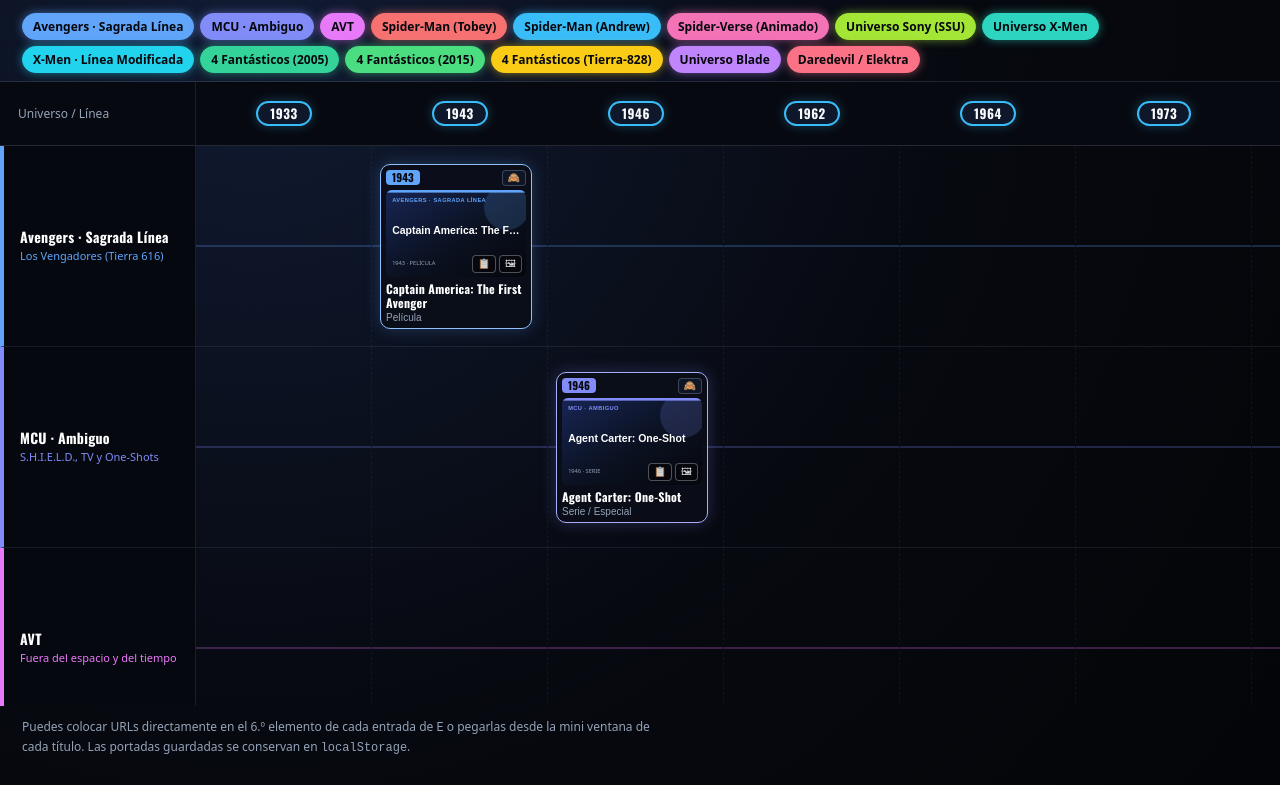
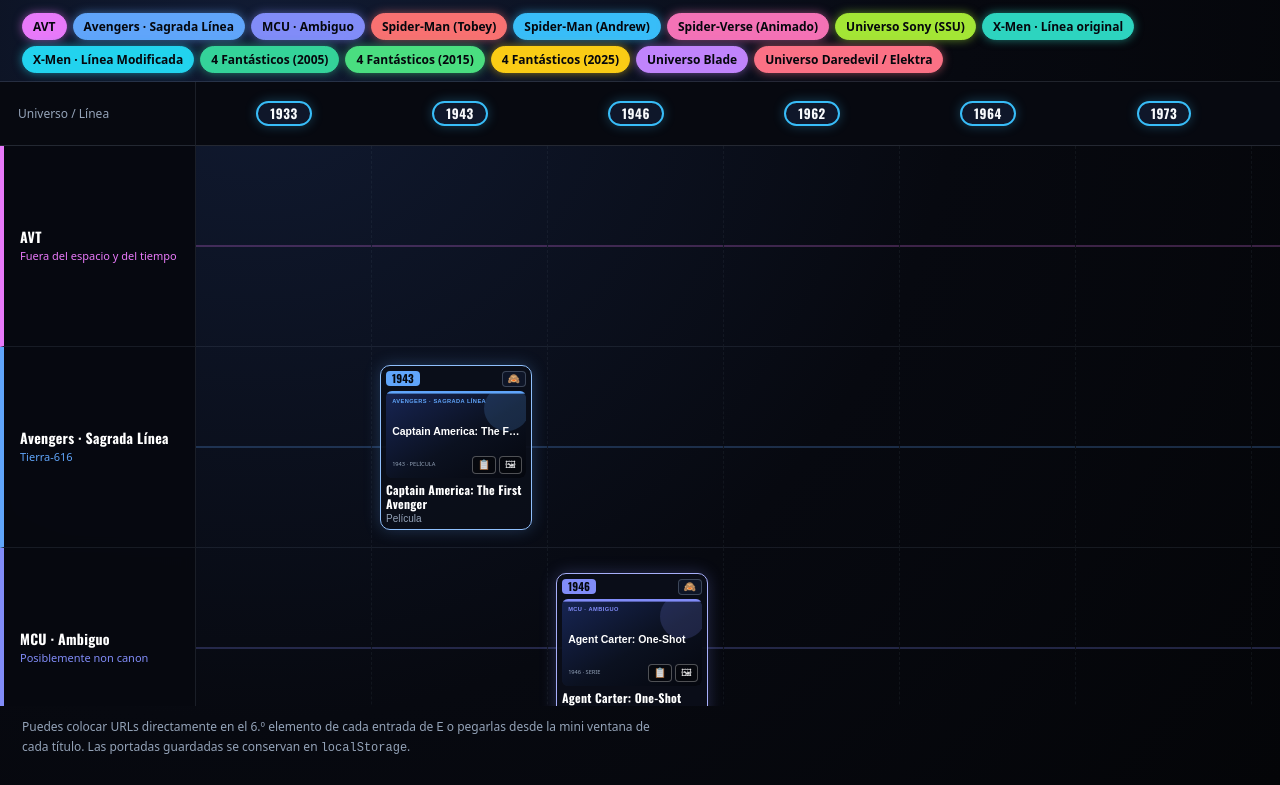
Before and after one commit to JSantos0308/UCM, a plain HTML site: page index.html in a window 1280 px wide. Shown: the part 120-905 px from the top of the page. Drawn offline with nearby package versions, Linux system fonts and the light colour scheme.

Commit message:
Update index.html

```diff
--- a/index.html
+++ b/index.html
@@ -476,20 +476,20 @@ const STORAGE_KEY = "marvel_multiverse_custom_covers_v1";
 const HIDDEN_KEY = "marvel_multiverse_hidden_items_v1";
 
 const L = [
-  ["mcu",      "Avengers · Sagrada Línea",      "Los Vengadores (Tierra 616)", "#60a5fa"],
-  ["tvamb",    "MCU · Ambiguo",        "S.H.I.E.L.D., TV y One-Shots",       "#818cf8"],
   ["rama",     "AVT",     "Fuera del espacio y del tiempo",   "#e879f9"],
-  ["raimi",    "Spider-Man (Tobey)",       "Línea propia de Tobey Maguire",      "#f87171"],
-  ["webb",     "Spider-Man (Andrew)",      "Línea propia de Andrew Garfield",    "#38bdf8"],
+  ["mcu",      "Avengers · Sagrada Línea",      "Tierra-616", "#60a5fa"],
+  ["tvamb",    "MCU · Ambiguo",        "Posiblemente non canon",       "#818cf8"],
+  ["raimi",    "Spider-Man (Tobey)",       "Tierra-96283",      "#f87171"],
+  ["webb",     "Spider-Man (Andrew)",      "Tierra-120703",    "#38bdf8"],
   ["verse",    "Spider-Verse (Animado)",   "Miles Morales · Tierra-1610",        "#f472b6"],
-  ["ssu",      "Universo Sony (SSU)",      "Venom, Morbius, Kraven, Noir",      "#a3e635"],
-  ["xorig",    "Universo X-Men",           "Tronco común hasta cambiar el pasado en 1973", "#2dd4bf"],
-  ["xmod",     "X-Men · Línea Modificada", "Línea modificada, Deadpool y Logan", "#22d3ee"],
-  ["ff2005",   "4 Fantásticos (2005)",     "Línea 1 · 2005, 2007 y El Vacío",    "#34d399"],
-  ["ff2015",   "4 Fantásticos (2015)",     "Línea 2 · Reboot (Sin cruce)",       "#4ade80"],
-  ["ff828",    "4 Fantásticos (Tierra-828)","Línea 3 · First Steps (Sin cruce)", "#facc15"],
-  ["blade",    "Universo Blade",           "Trilogía de Wesley Snipes",          "#c084fc"],
-  ["dd03",     "Daredevil / Elektra",      "Línea 2003–2005 (Affleck/Garner)",  "#fb7185"]
+  ["ssu",      "Universo Sony (SSU)",      "Venom, Morbius, Kraven, spider-Noir",      "#a3e635"],
+  ["xorig",    "X-Men · Línea original",           "Tierra-41578", "#2dd4bf"],
+  ["xmod",     "X-Men · Línea Modificada", "Tierra-10005 (Línea luego de Days of Futur Past)", "#22d3ee"],
+  ["ff2005",   "4 Fantásticos (2005)",     "Tierra-121698",    "#34d399"],
+  ["ff2015",   "4 Fantásticos (2015)",     "Tierra-15866",       "#4ade80"],
+  ["ff828",    "4 Fantásticos (2025)",         "Tierra-828", "#facc15"],
+  ["blade",    "Universo Blade",           "Tierra-26320",          "#c084fc"],
+  ["dd03",     "Universo Daredevil / Elektra",      "Tierra-701306",  "#fb7185"]
 ];
 
 const FORKS = [
```
